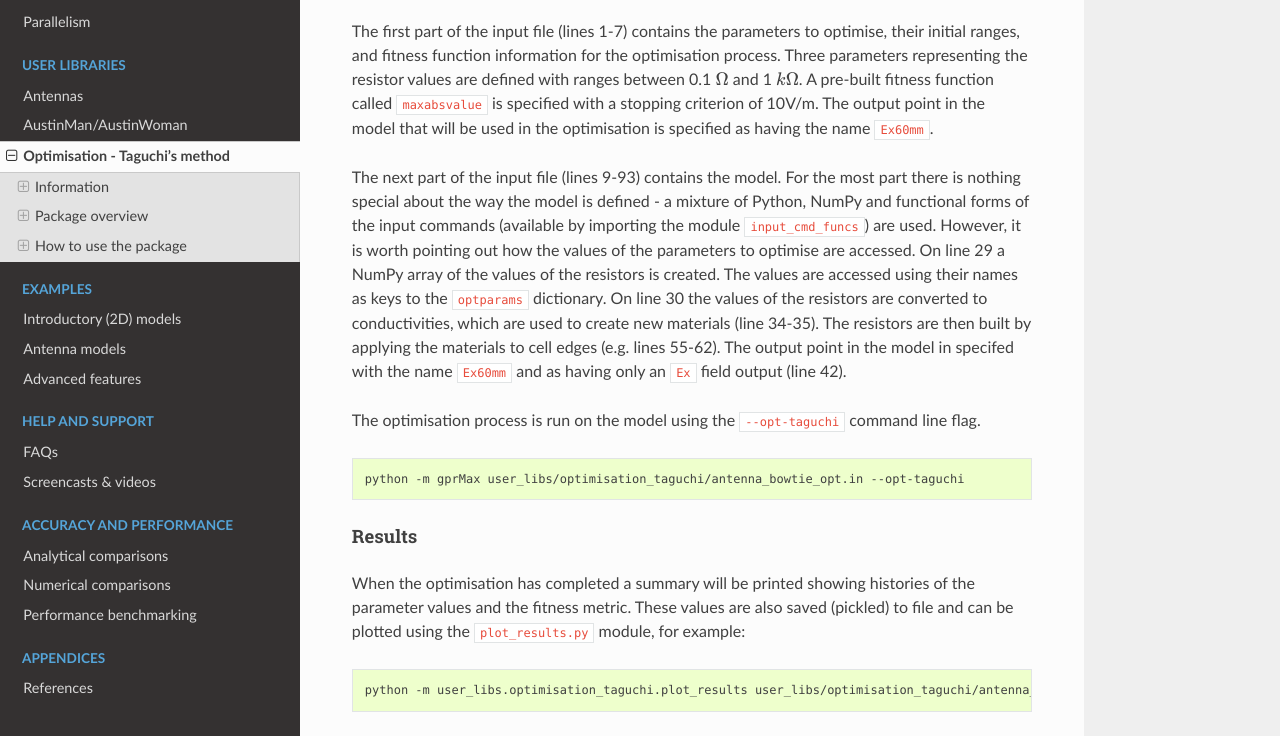
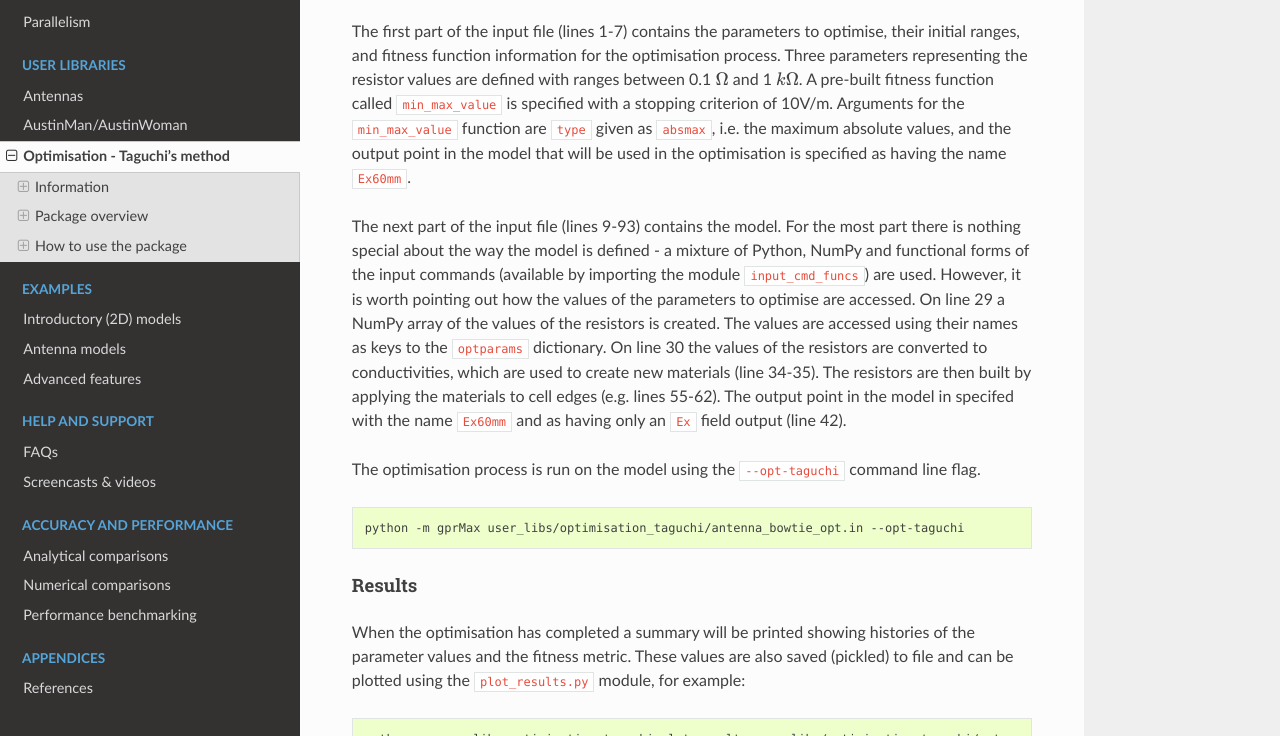
Before and after one commit to gprMax/gprMax, a Sphinx documentation site: the page built from docs/source/user_libs_opt_taguchi.rst, in a window 1280 px wide and 900 px high, scrolled down 3844 px, cut to the strip 164-900 px from the top of the window. Built offline with Sphinx 7.4.7 and the Read the Docs theme 2.0.0, drawn with Linux system fonts in a browser that asks for light colours.

Commit message:
Updated to described new consolidated min_max_value fitness function.

```diff
--- a/docs/source/user_libs_opt_taguchi.rst
+++ b/docs/source/user_libs_opt_taguchi.rst
@@ -107,7 +107,7 @@ The bowtie design features three vertical slots (y-direction) in each arm of the
     :language: none
     :linenos:
 
-The first part of the input file (lines 1-7) contains the parameters to optimise, their initial ranges, and fitness function information for the optimisation process. Three parameters representing the resistor values are defined with ranges between 0.1 :math:`\Omega` and 1 :math:`k\Omega`. A pre-built fitness function called ``maxabsvalue`` is specified with a stopping criterion of 10V/m. The output point in the model that will be used in the optimisation is specified as having the name ``Ex60mm``.
+The first part of the input file (lines 1-7) contains the parameters to optimise, their initial ranges, and fitness function information for the optimisation process. Three parameters representing the resistor values are defined with ranges between 0.1 :math:`\Omega` and 1 :math:`k\Omega`. A pre-built fitness function called ``min_max_value`` is specified with a stopping criterion of 10V/m. Arguments for the ``min_max_value`` function are ``type`` given as ``absmax``, i.e. the maximum absolute values, and the output point in the model that will be used in the optimisation is specified as having the name ``Ex60mm``.
 
 The next part of the input file (lines 9-93) contains the model. For the most part there is nothing special about the way the model is defined - a mixture of Python, NumPy and functional forms of the input commands (available by importing the module ``input_cmd_funcs``) are used. However, it is worth pointing out how the values of the parameters to optimise are accessed. On line 29 a NumPy array of the values of the resistors is created. The values are accessed using their names as keys to the ``optparams`` dictionary. On line 30 the values of the resistors are converted to conductivities, which are used to create new materials (line 34-35). The resistors are then built by applying the materials to cell edges (e.g. lines 55-62). The output point in the model in specifed with the name ``Ex60mm`` and as having only an ``Ex`` field output (line 42).
 
```
